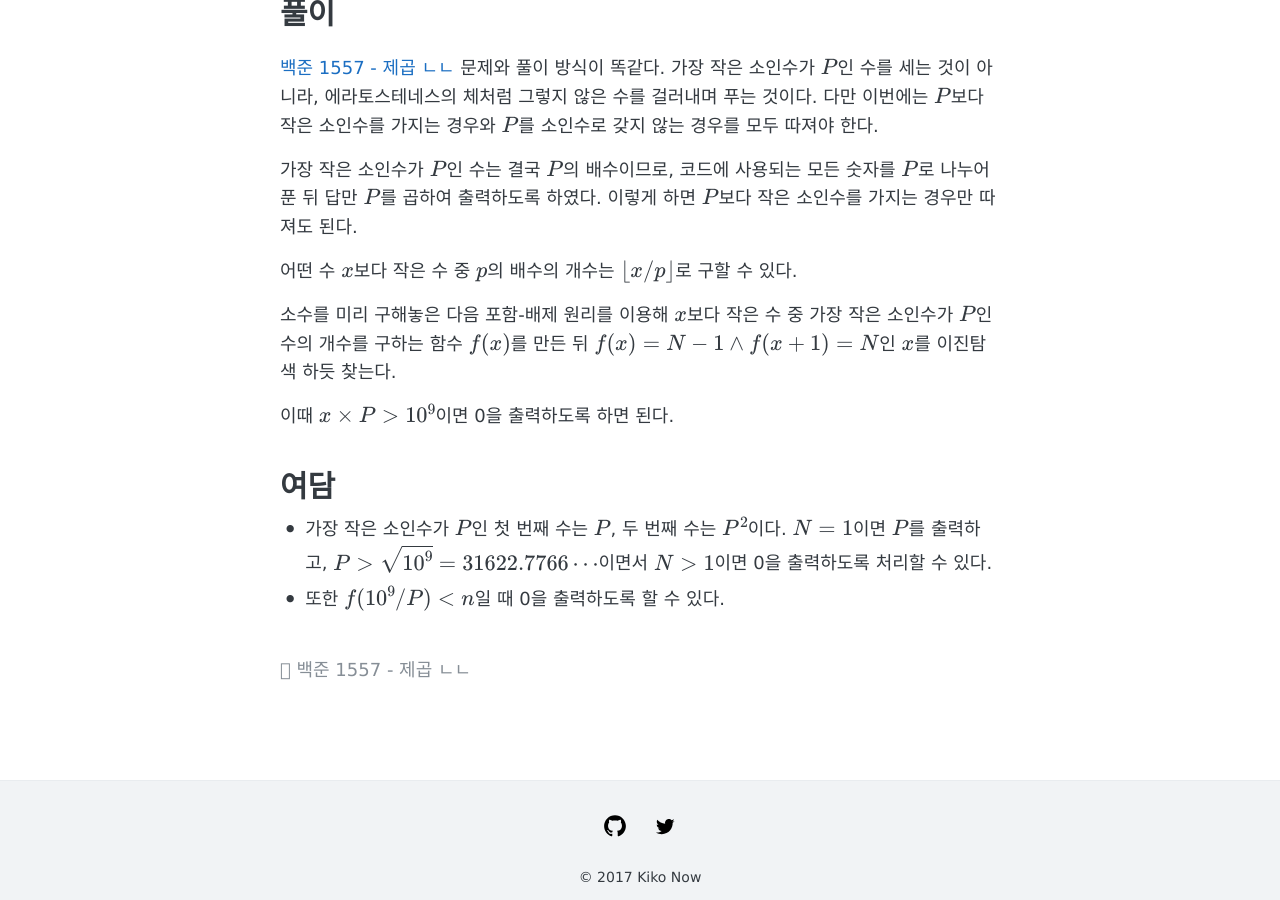
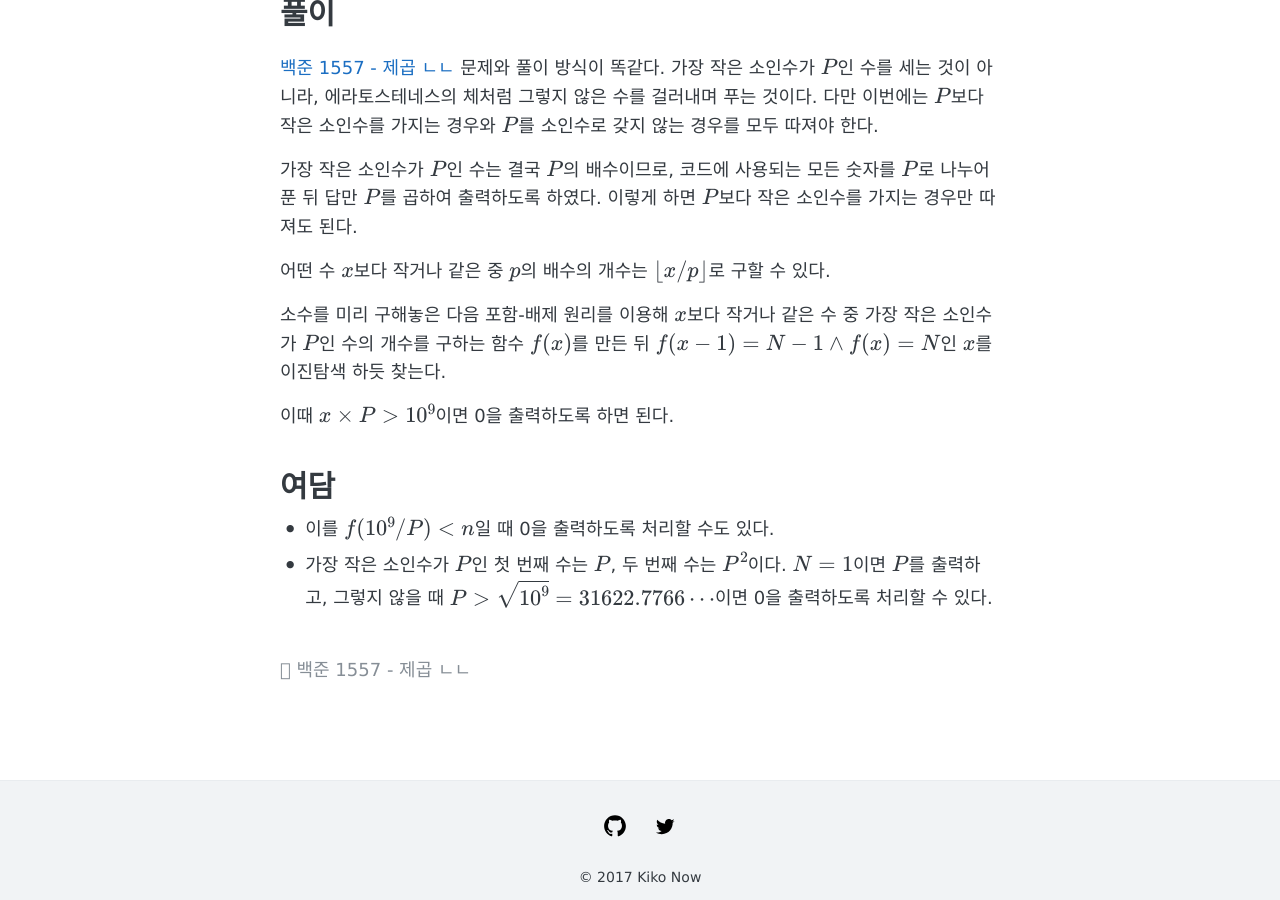
Before and after one commit to higstudev/higstudev.github.io, a Jekyll site: the page built from _posts/2024-01-01-BOJ2814.md, in a window 1280 px wide and 900 px high, scrolled down 997 px. Built offline with Jekyll 4.4.1, drawn with Linux system fonts in a browser that asks for light colours; formulas are drawn with MathJax 3.

Commit message:
Update 2024-01-01-BOJ2814.md

```diff
--- a/_posts/2024-01-01-BOJ2814.md
+++ b/_posts/2024-01-01-BOJ2814.md
@@ -18,13 +18,13 @@ permalink: /BOJ2814/
 
 가장 작은 소인수가 $P$인 수는 결국 $P$의 배수이므로, 코드에 사용되는 모든 숫자를 $P$로 나누어 푼 뒤 답만 $P$를 곱하여 출력하도록 하였다. 이렇게 하면 $P$보다 작은 소인수를 가지는 경우만 따져도 된다.
 
-어떤 수 $x$보다 작은 수 중 $p$의 배수의 개수는 $\left\lfloor x / p \right\rfloor$로 구할 수 있다.
+어떤 수 $x$보다 작거나 같은 중 $p$의 배수의 개수는 $\left\lfloor x / p \right\rfloor$로 구할 수 있다.
 
-소수를 미리 구해놓은 다음 포함-배제 원리를 이용해 $x$보다 작은 수 중 가장 작은 소인수가 $P$인 수의 개수를 구하는 함수 $f(x)$를 만든 뒤 $f(x)=N-1 \land f(x+1)=N$인 $x$를 이진탐색 하듯 찾는다.
+소수를 미리 구해놓은 다음 포함-배제 원리를 이용해 $x$보다 작거나 같은 수 중 가장 작은 소인수가 $P$인 수의 개수를 구하는 함수 $f(x)$를 만든 뒤 $f(x-1)=N-1 \land f(x)=N$인 $x$를 이진탐색 하듯 찾는다.
 
 이때 $x \times P > 10^9$이면 0을 출력하도록 하면 된다.
 
 # 여담
 
-- 가장 작은 소인수가 $P$인 첫 번째 수는 $P$, 두 번째 수는 $P^2$이다. $N=1$이면 $P$를 출력하고, $P>\sqrt{10^9}=31622.7766\cdots$이면서 $N > 1$이면 0을 출력하도록 처리할 수 있다.
-- 또한 $f(10^9 / P) < n$일 때 0을 출력하도록 할 수 있다.
+- 이를 $f(10^9 / P) < n$일 때 0을 출력하도록 처리할 수도 있다.
+- 가장 작은 소인수가 $P$인 첫 번째 수는 $P$, 두 번째 수는 $P^2$이다. $N=1$이면 $P$를 출력하고, 그렇지 않을 때 $P>\sqrt{10^9}=31622.7766\cdots$이면 0을 출력하도록 처리할 수 있다.
```
